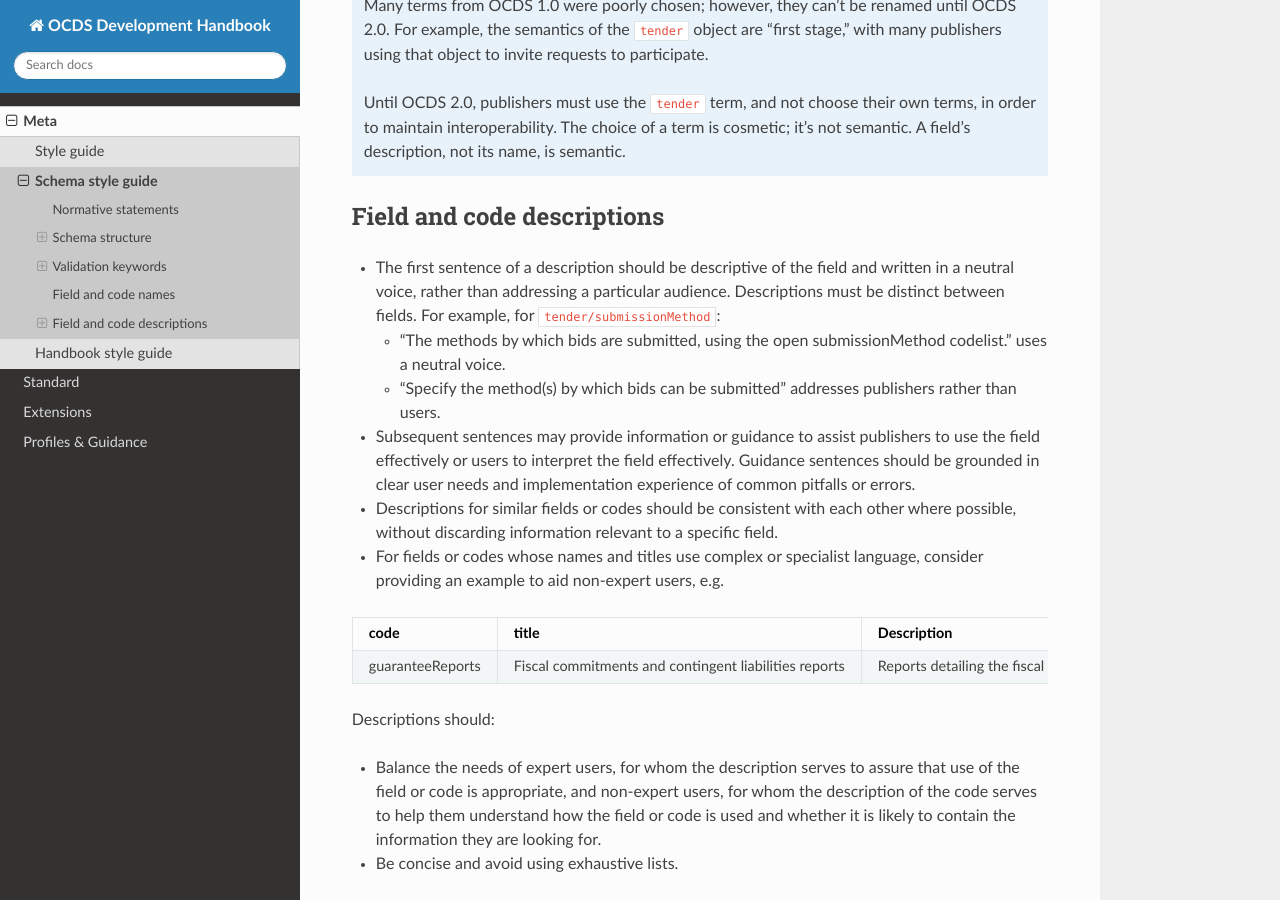
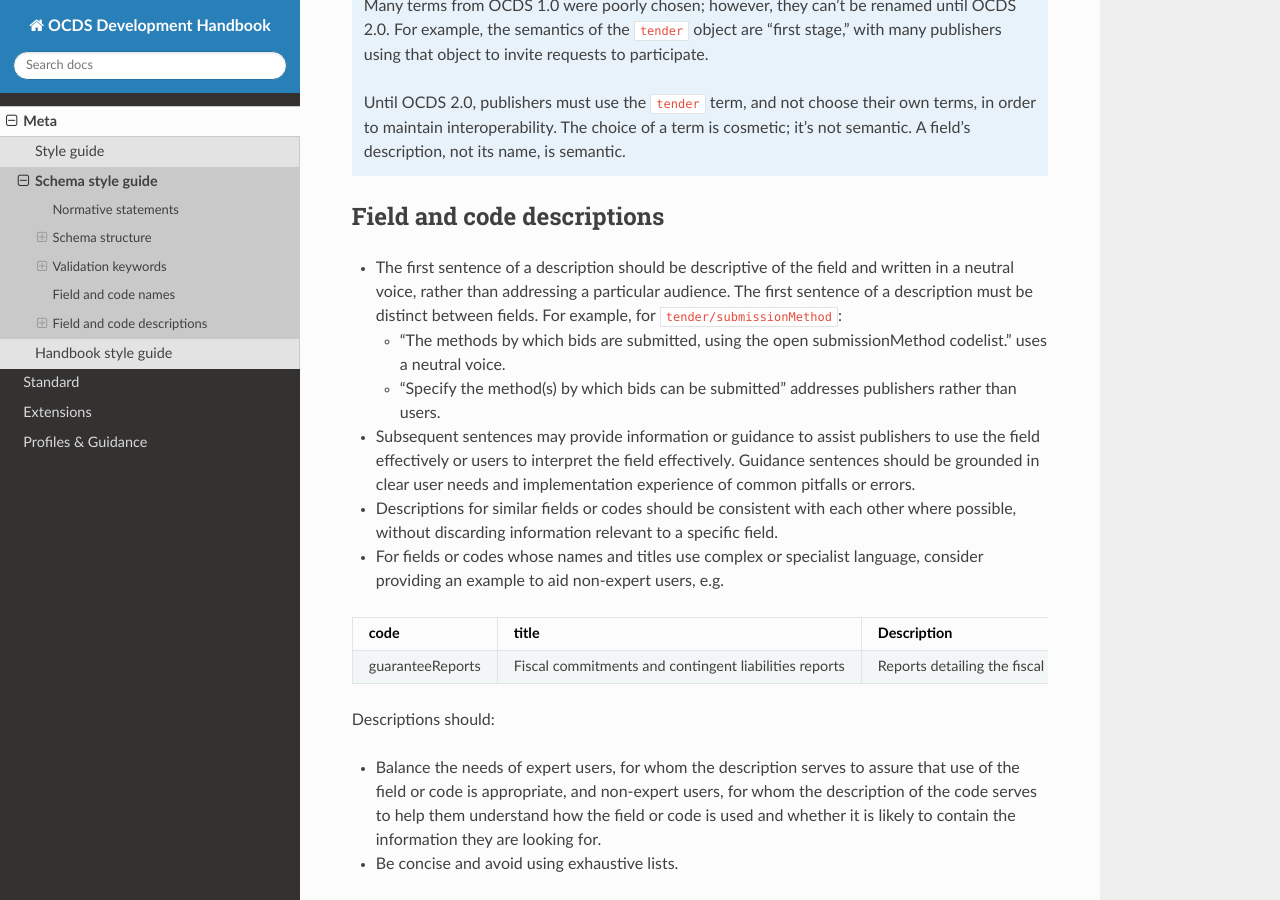
Before and after one commit to open-contracting/standard-development-handbook, a Sphinx documentation site: the page built from docs/meta/schema_style_guide.rst, in a window 1280 px wide and 900 px high, scrolled down 3660 px. Built offline with Sphinx 7.4.7 and the Read the Docs theme 2.0.0, drawn with Linux system fonts in a browser that asks for light colours.

Commit message:
style-guide: Copy-edit

```diff
--- a/docs/meta/schema_style_guide.rst
+++ b/docs/meta/schema_style_guide.rst
@@ -135,7 +135,7 @@ Field and code names
 Field and code descriptions
 ---------------------------
 
--  The first sentence of a description should be descriptive of the field and written in a neutral voice, rather than addressing a particular audience. Descriptions must be distinct between fields. For example, for ``tender/submissionMethod``:
+-  The first sentence of a description should be descriptive of the field and written in a neutral voice, rather than addressing a particular audience. The first sentence of a description must be distinct between fields. For example, for ``tender/submissionMethod``:
 
    -  "The methods by which bids are submitted, using the open submissionMethod codelist." uses a neutral voice.
    -  "Specify the method(s) by which bids can be submitted" addresses publishers rather than users.
```
